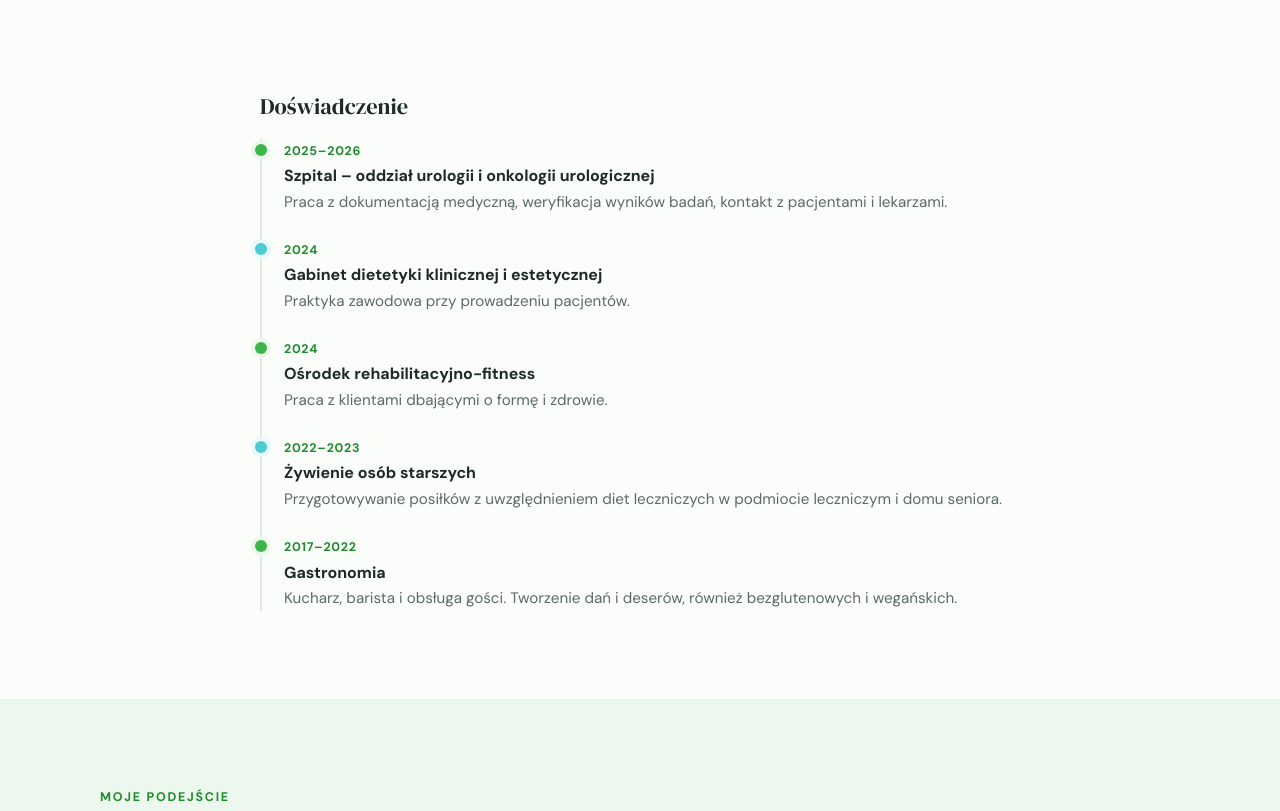
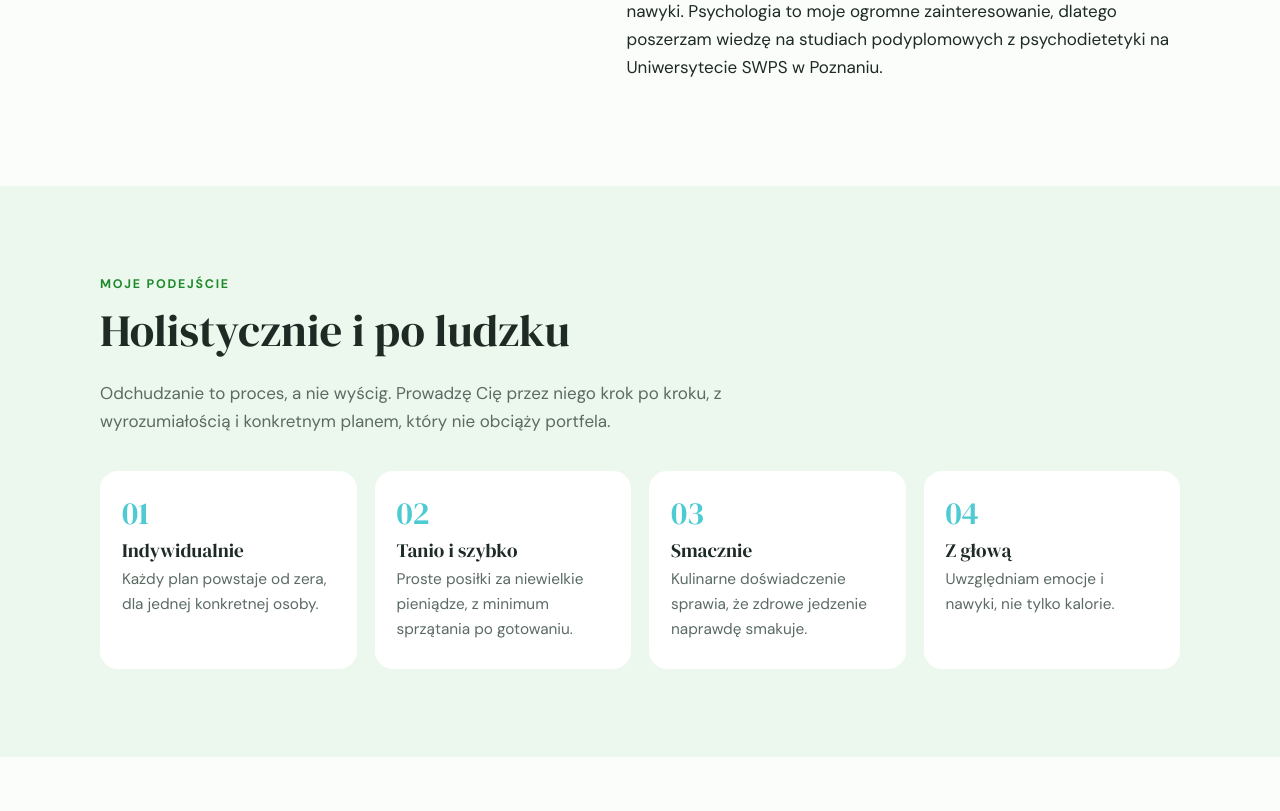
Before and after one commit to zdrowkozazdrowie/zdrowko_za_zdrowie, a plain HTML site: page index.html in a window 1280 px wide. Shown: the part 1656-2467 px from the top of the page. Drawn offline with Linux system fonts and the light colour scheme.

Commit message:
Move experience into bio text; remove experience timeline
Co-Authored-By: Claude Opus 5.5 <noreply@anthropic.com>

```diff
--- a/index.html
+++ b/index.html
@@ -101,15 +101,6 @@
       padding: 10px 16px; font-size: .88rem; color: var(--muted); box-shadow: var(--shadow);
     }
     .portrait figcaption strong { display: block; color: var(--ink); font-size: .98rem; }
-    .cv-grid { display: grid; grid-template-columns: 1fr; max-width: 760px; margin: 80px auto 0; }
-    .cv-grid h3 { margin-bottom: 18px; }
-    .timeline { list-style: none; margin: 0; padding: 0 0 0 22px; border-left: 2px solid var(--line); }
-    .timeline li { position: relative; padding-bottom: 22px; color: var(--muted); font-size: .95rem; }
-    .timeline li:last-child { padding-bottom: 0; }
-    .timeline li::before { content: ""; position: absolute; left: -29px; top: 6px; width: 12px; height: 12px; border-radius: 50%; background: var(--green); box-shadow: 0 0 0 4px var(--green-soft); }
-    .timeline li:nth-child(even)::before { background: var(--teal); box-shadow: 0 0 0 4px var(--teal-soft); }
-    .timeline strong { display: block; color: var(--ink); font-size: 1rem; }
-    .timeline .yr { display: inline-block; font-size: .78rem; font-weight: 700; letter-spacing: .06em; color: var(--green-dark); margin-bottom: 2px; }
     .about-text p { margin: 0 0 1em; }
 
     /* Approach */
@@ -204,9 +195,8 @@
       section { padding: 64px 0; }
       .wrap { padding: 0 16px; }
       .hero { padding: 40px 0 64px; }
-      .hero-grid, .about-grid, .contact-grid, .cv-grid { grid-template-columns: 1fr; gap: 32px; }
+      .hero-grid, .about-grid, .contact-grid { grid-template-columns: 1fr; gap: 32px; }
       .portrait { margin: 0 22px 22px 0; }
-      .cv-grid { margin-top: 56px; gap: 44px; }
       .hero-logo { max-width: 240px; margin: 0 auto; order: -1; }
       .offer-grid, .pillars, .steps, .row { grid-template-columns: 1fr; }
       .menu-toggle { display: block; }
@@ -245,7 +235,7 @@
       <div>
         <div class="eyebrow">Dietetyk kliniczny · Odchudzanie na budżecie</div>
         <h1>Schudnij zdrowo <span>bez wydawania fortuny</span></h1>
-        <p class="lead">Jestem Wiktoria Przybylak, dietetyczka kliniczna. Pomagam schudnąć na tanich, szybkich i naprawdę smacznych posiłkach i bez drogich produktów. Plan dopasuję do Twojego budżetu, dnia i smaków.</p>
+        <p class="lead">Jestem Wiktoria Przybylak, dietetyczka kliniczna. Pomagam schudnąć na tanich, szybkich i naprawdę smacznych posiłkach, bez drogich produktów. Plan dopasuję do Twojego budżetu, dnia i smaków.</p>
         <div class="hero-actions">
           <a class="btn btn-primary" href="#umow" data-book>Umów wizytę</a>
           <a class="btn btn-outline" href="#umow" data-book data-mode="Online">💻 Wizyta online</a>
@@ -271,24 +261,12 @@
           <div class="eyebrow">O mnie</div>
           <h2>Cześć, jestem Wiktoria</h2>
           <p>Gotowanie od zawsze jest moją największą pasją. To ono zaprowadziło mnie do szkoły gastronomicznej, gdzie poznałam kuchnię od podstaw: techniki przygotowania potraw, łączenie smaków i pracę z produktem. Potem przez wiele lat pracowałam w gastronomii na różnych stanowiskach, od kuchni po obsługę gości. Tam nauczyłam się gotować szybko, sprawnie i tak, żeby jedzenie naprawdę smakowało, także w wersji bezglutenowej i wegańskiej.</p>
-          <p>Do kuchennej praktyki dołożyłam solidną wiedzę dietetyczną. Jestem magistrem dietetyki klinicznej, więc wiem, jak jedzenie wpływa na zdrowie i jak dopasować sposób żywienia do chorób, wyników badań i potrzeb organizmu. Znam żywienie z każdej strony, od talerza w restauracji po zalecenia dietoterapeutyczne. Dlatego moje przepisy są zdrowe i jednocześnie po prostu pyszne.</p>
+          <p>Do kuchennej praktyki dołożyłam solidną wiedzę dietetyczną. Jestem magistrem dietetyki klinicznej, więc wiem, jak jedzenie wpływa na zdrowie i jak dopasować sposób żywienia do chorób, wyników badań i potrzeb organizmu. Doświadczenie zdobywałam też w szpitalu, przy przygotowywaniu posiłków dla osób starszych na dietach leczniczych, w gabinecie dietetycznym i w ośrodku rehabilitacyjno-fitness. Znam żywienie z każdej strony, od talerza w restauracji po zalecenia dietoterapeutyczne. Dlatego moje przepisy są zdrowe i jednocześnie po prostu pyszne.</p>
           <p>Mam też talent do oszczędzania. Pokażę Ci, że zdrowe jedzenie nie musi być drogie ani czasochłonne. Moje przepisy są tanie, szybkie i zostawiają po sobie jak najmniej sprzątania.</p>
           <p>Pracuję holistycznie i patrzę na całego człowieka: zdrowie, codzienny rytm, pracę, upodobania i możliwości. Z doświadczenia wiem, że za większością wyborów żywieniowych stoi psychika: emocje, stres i nawyki. Psychologia to moje ogromne zainteresowanie, dlatego poszerzam wiedzę na studiach podyplomowych z psychodietetyki na Uniwersytecie SWPS w Poznaniu.</p>
         </div>
       </div>
 
-      <div class="cv-grid">
-        <div>
-          <h3>Doświadczenie</h3>
-          <ul class="timeline">
-            <li><span class="yr">2025–2026</span><strong>Szpital – oddział urologii i onkologii urologicznej</strong>Praca z dokumentacją medyczną, weryfikacja wyników badań, kontakt z pacjentami i lekarzami.</li>
-            <li><span class="yr">2024</span><strong>Gabinet dietetyki klinicznej i estetycznej</strong>Praktyka zawodowa przy prowadzeniu pacjentów.</li>
-            <li><span class="yr">2024</span><strong>Ośrodek rehabilitacyjno-fitness</strong>Praca z klientami dbającymi o formę i zdrowie.</li>
-            <li><span class="yr">2022–2023</span><strong>Żywienie osób starszych</strong>Przygotowywanie posiłków z uwzględnieniem diet leczniczych w podmiocie leczniczym i domu seniora.</li>
-            <li><span class="yr">2017–2022</span><strong>Gastronomia</strong>Kucharz, barista i obsługa gości. Tworzenie dań i deserów, również bezglutenowych i wegańskich.</li>
-          </ul>
-        </div>
-      </div>
     </div>
   </section>
 
```
